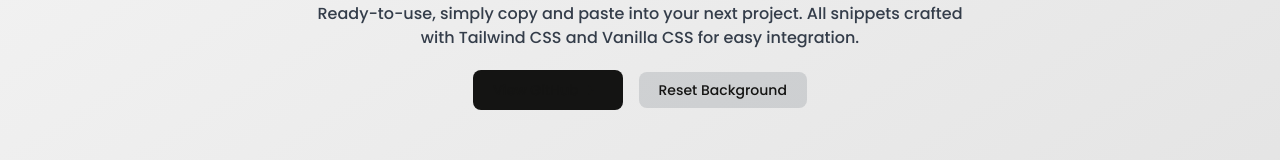
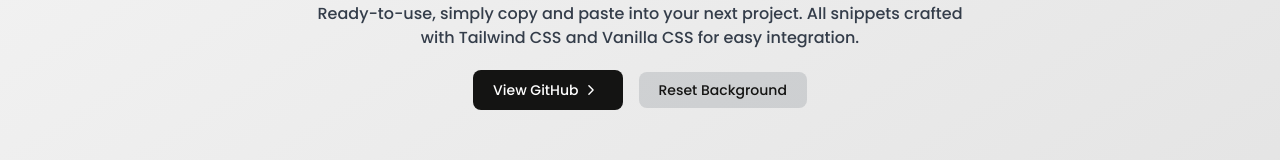
Before and after one commit to isyedsamad/shade-studio-app, a Next.js app: page / in a window 1280 px wide. Shown: the part 332-492 px from the top of the page. Built offline with nearby package versions, Linux system fonts and the light colour scheme; no server answers.

Commit message:
fixed btn-text-color-error

```diff
--- a/components/ui/Hero.js
+++ b/components/ui/Hero.js
@@ -16,7 +16,7 @@ const Hero = () => {
                 <h1 className='text-6xl font-medium tracking-tight leading-tight text-center bg-gradient-to-r from-[var(--text-primary)] via-gray-400 to-gray-500 bg-clip-text text-transparent'>and powerful ui kit</h1>
                 <p className='text-md font-medium text-center mt-5 text-[var(--text-secondary)]'>Ready-to-use, simply copy and paste into your next project. All snippets crafted with Tailwind CSS and Vanilla CSS for easy integration.</p>
                 <div className='flex justify-center items-center gap-4 mt-5'>
-                    <a href='https://github.com/isyedsamad/shade-studio-app' target='_blank'><button className={`bg-[var(--text-primary)] ${isDarkMode ? 'text-black' : 'text-[var(--bg-primary)]'} font-medium px-5 py-2 cursor-pointer hover:bg-[var(--text-primary)]/80 rounded-lg text-sm flex justify-center items-center`}>View GitHub <ChevronRight className='scale-[0.7]' /></button></a>
+                    <a href='https://github.com/isyedsamad/shade-studio-app' target='_blank'><button className={`bg-[var(--text-primary)] ${isDarkMode ? 'text-black' : 'text-white'} font-medium px-5 py-2 cursor-pointer hover:bg-[var(--text-primary)]/80 rounded-lg text-sm flex justify-center items-center`}>View GitHub <ChevronRight className='scale-[0.7]' /></button></a>
                     <button onClick={resetBg} className='bg-[var(--text-secondary)]/15 text-[var(--text-primary)] font-medium px-5 py-2 cursor-pointer hover:bg-[var(--text-secondary)]/20 rounded-lg text-sm'>Reset Background</button>
                 </div>
             </div>
```
